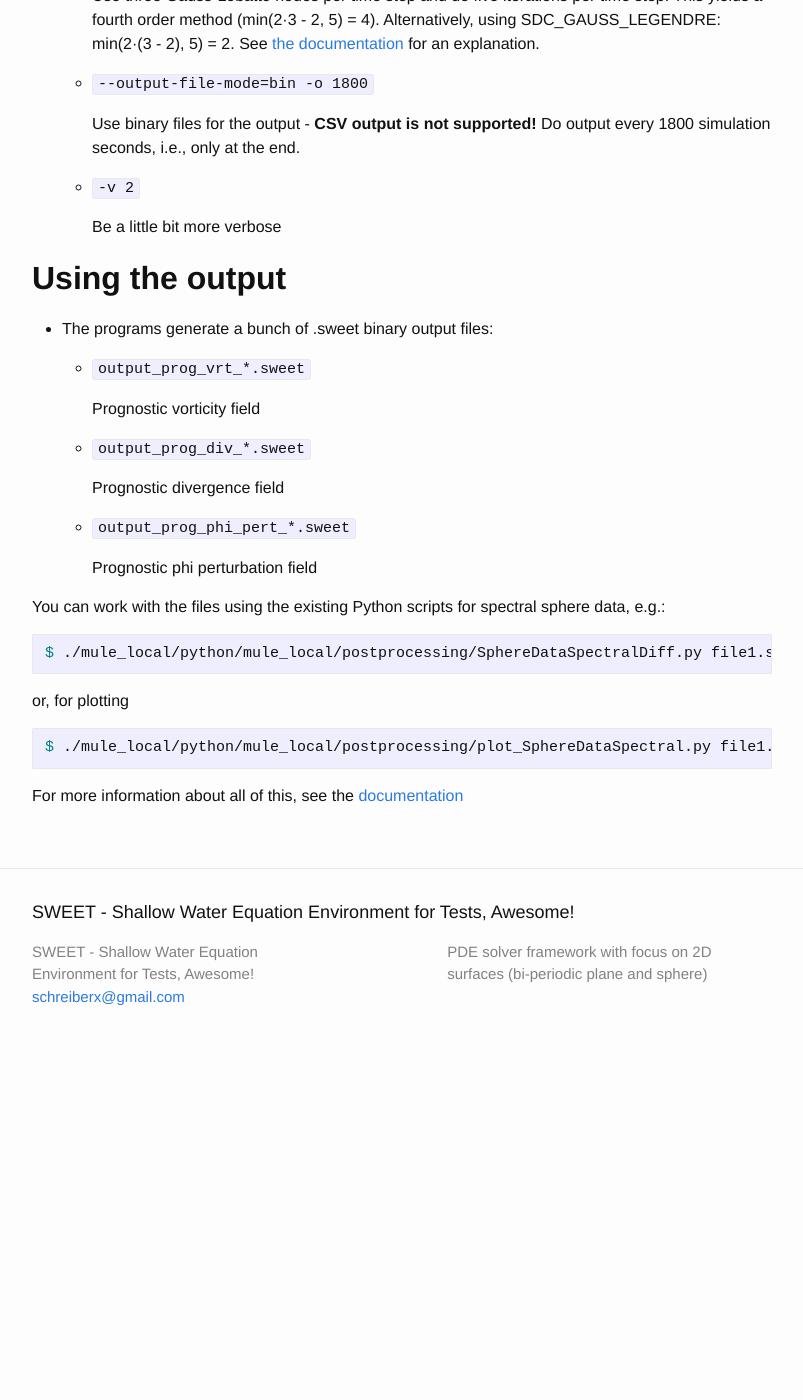
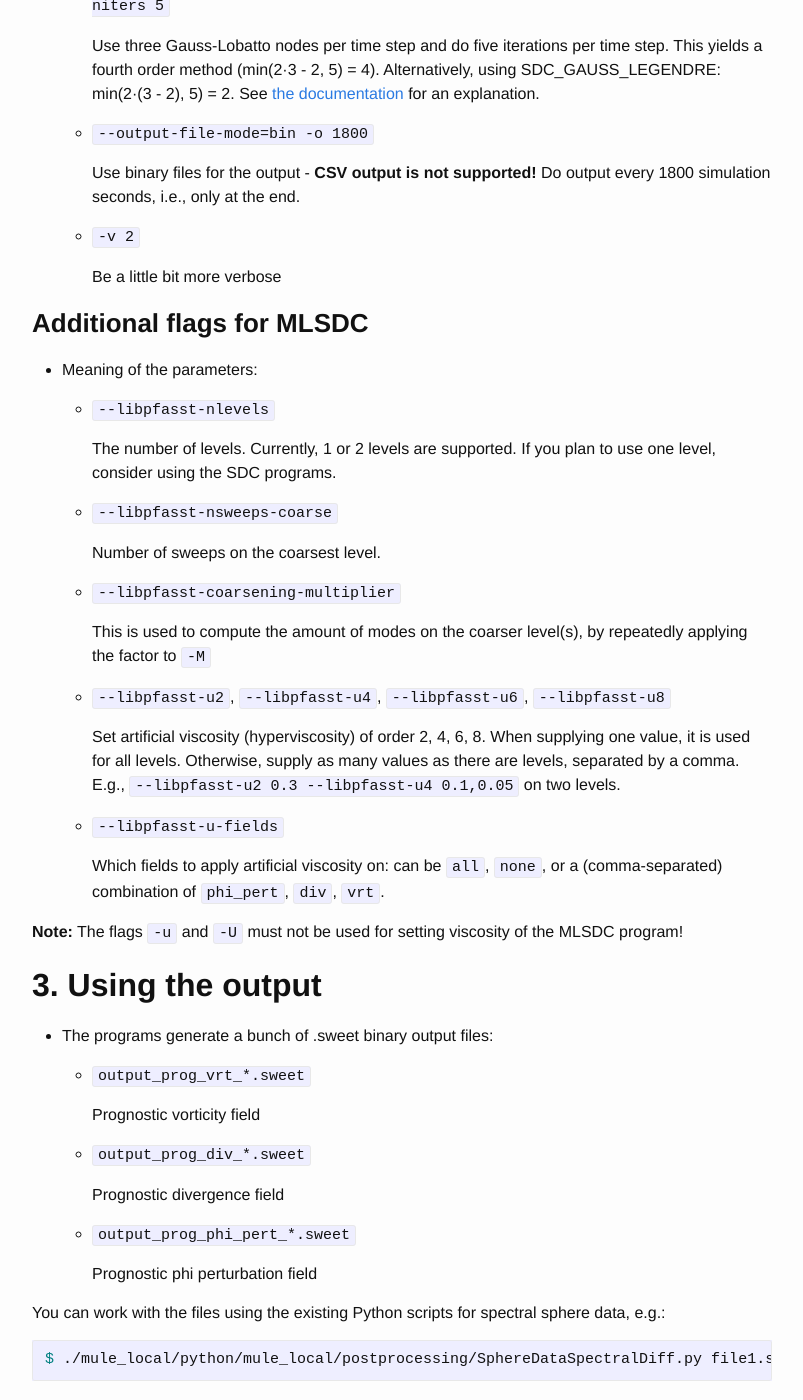
Before and after one commit to schreiberx/sweetsite, a Jekyll site: the page built from tutorials/libpfasst_swe_sphere.md, in a window 1280 px wide and 1400 px high, scrolled down 1385 px. Shown: the whole window, without its empty margins (238-1041 px from the left). Built offline with Jekyll 4.4.1, drawn with Linux system fonts in a browser that asks for light colours; before the commit the page ends 2453 px from its top, so only the background shows below that; some of the changed text lies outside the part shown.

Commit message:
Extend with MLSDC information

````diff
--- a/tutorials/libpfasst_swe_sphere.md
+++ b/tutorials/libpfasst_swe_sphere.md
@@ -8,10 +8,9 @@ permalink: tutorials/libpfasst_swe_sphere.html
 This tutorial describes how to run the SWEET programs making use of [LibPFASST](https://github.com/libpfasst/LibPFASST).
 The example uses `libpfasst_swe_sphere_imex_sdc` but is equivalent to using `libpfasst_swe_sphere_expl_sdc`.
 
+For the MLSDC program `libpfasst_swe_sphere_mlsdc`, additional flags are available. Those are explained in section 2.
 
-**Note**: The program `libpfasst_swe_sphere_mlsdc_sdc` is available as well but **not** ready for use!
-
-## Compilation
+## 1. Compilation
 
 We start by loading the SWEET environment:
 
@@ -33,8 +32,9 @@ $ scons --program=libpfasst_swe_sphere_imex_sdc --quadmath=disable --libpfasst=e
 
 To compile in debug mode, add the flag `--mode=debug`.
 For the pure explicit SDC program, replace `libpfasst_swe_sphere_imex_sdc` with `libpfasst_swe_sphere_expl_sdc`.
+For the MLSDC program, use `libpfasst_swe_sphere_mlsdc` instead.
 
-## Running the program
+## 2. Running the program
 
 Execute the program with the following parameters:
 
@@ -77,8 +77,34 @@ Use the `libpfasst-*` parameters to adjust the convergence order as needed. (see
 
 		Be a little bit more verbose
 
+### Additional flags for MLSDC
 
-## Using the output
+* Meaning of the parameters:
+
+    * ```--libpfasst-nlevels```
+
+		The number of levels. Currently, 1 or 2 levels are supported. If you plan to use one level, consider using the SDC programs.
+
+    * ```--libpfasst-nsweeps-coarse```
+
+		Number of sweeps on the coarsest level.
+
+    * ```--libpfasst-coarsening-multiplier```
+
+		This is used to compute the amount of modes on the coarser level(s), by repeatedly applying the factor to `-M`
+
+    * ```--libpfasst-u2```, ```--libpfasst-u4```, ```--libpfasst-u6```, ```--libpfasst-u8```
+
+		Set artificial viscosity (hyperviscosity) of order 2, 4, 6, 8. When supplying one value, it is used for all levels. Otherwise, supply as many values
+        as there are levels, separated by a comma. E.g., `--libpfasst-u2 0.3 --libpfasst-u4 0.1,0.05` on two levels.
+
+    * ```--libpfasst-u-fields```
+
+		Which fields to apply artificial viscosity on: can be `all`, `none`, or a (comma-separated) combination of `phi_pert`, `div`, `vrt`.
+
+**Note:** The flags `-u` and `-U` must not be used for setting viscosity of the MLSDC program!
+
+## 3. Using the output
 
 * The programs generate a bunch of .sweet binary output files:
 
````
